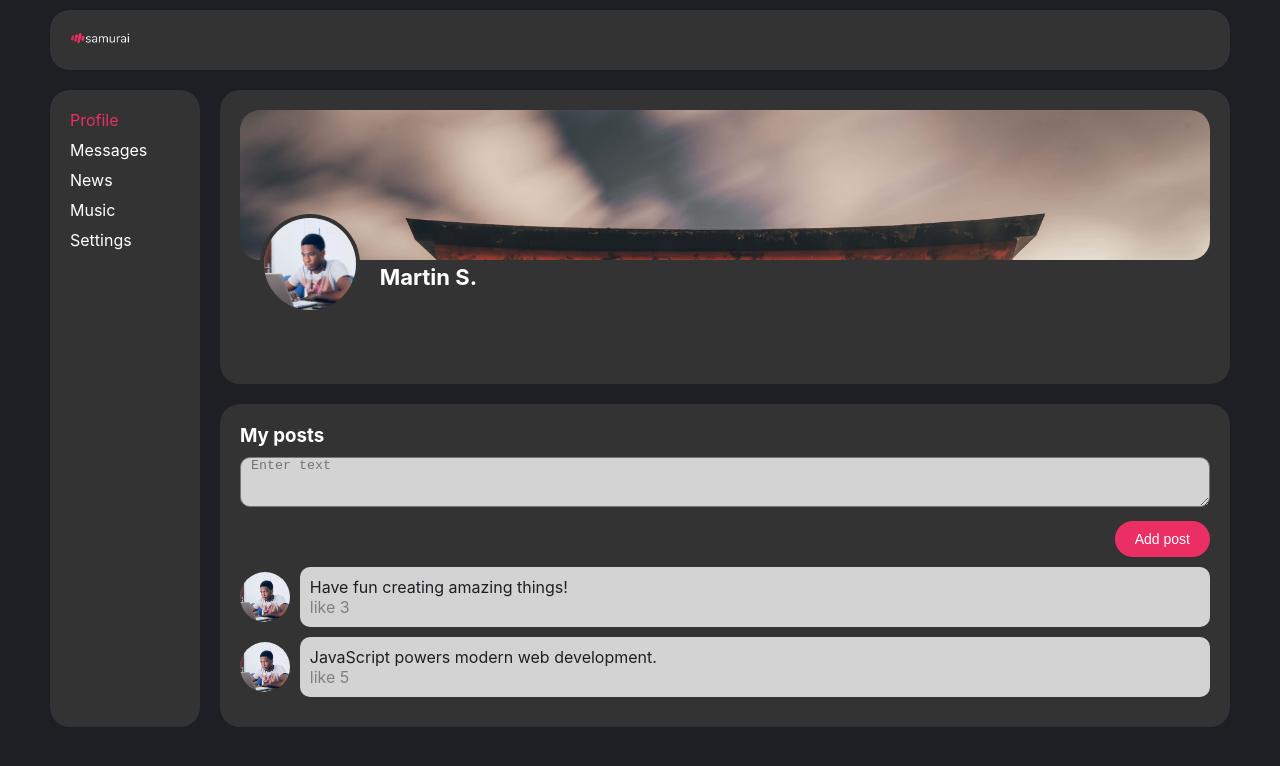
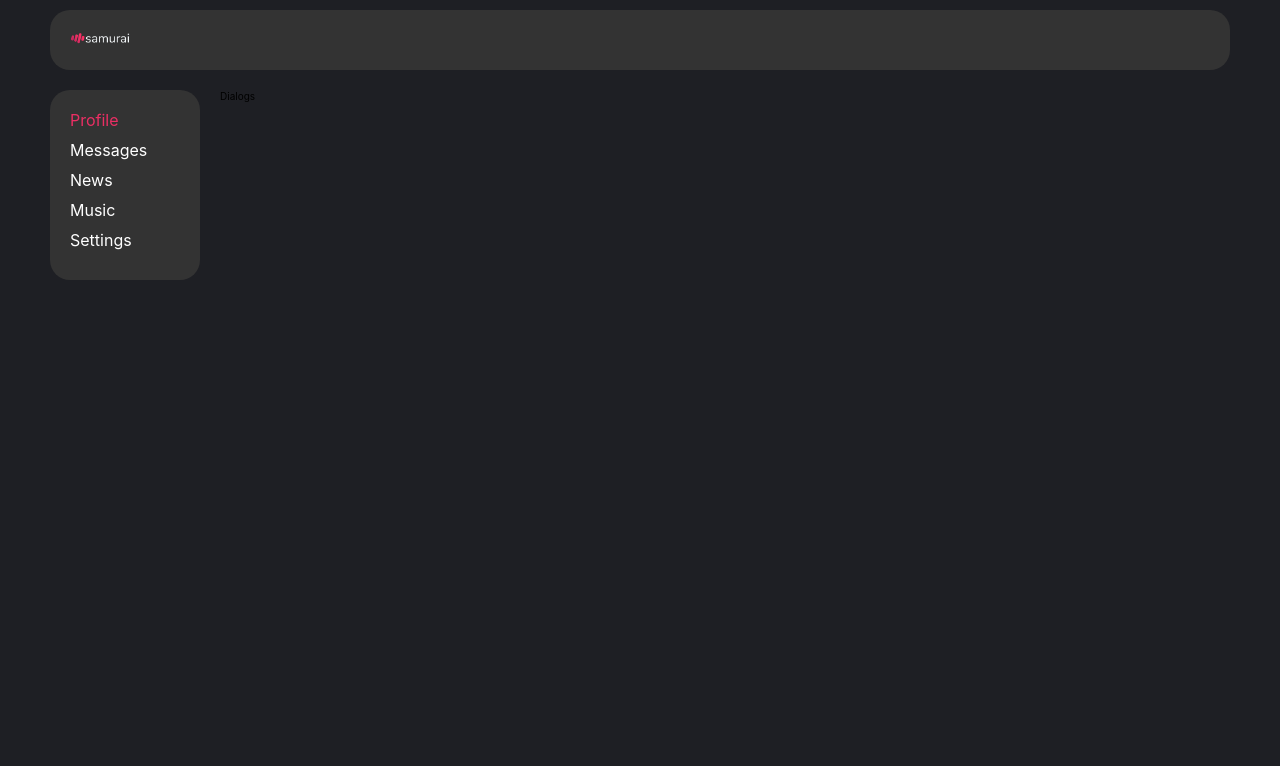
Before and after one commit to DenisKulik/samurai-way, a React (Create React App) app: page / in a window 1280 px wide. Shown: the top 766 px of the page. Built offline with nearby package versions, Linux system fonts and the light colour scheme.

Commit message:
create Dialogs component

```diff
--- a/src/App.tsx
+++ b/src/App.tsx
@@ -1,14 +1,15 @@
 import './App.scss';
 import Header from './components/Header';
 import Sidebar from './components/Sidebar';
-import Profile from './components/Profile';
+import Dialogs from './components/Dialogs';
 
 const App = () => {
     return (
         <div className="App">
             <Header />
             <Sidebar />
-            <Profile />
+            {/*<Profile />*/ }
+            <Dialogs />
         </div>
     );
 };
--- /dev/null
+++ b/src/components/Dialogs/index.tsx
@@ -0,0 +1,9 @@
+const Dialogs = () => {
+    return (
+        <>
+            Dialogs
+        </>
+    );
+};
+
+export default Dialogs;
```
Also changed, not shown: src/components/Dialogs/Dialogs.module.scss (added).
